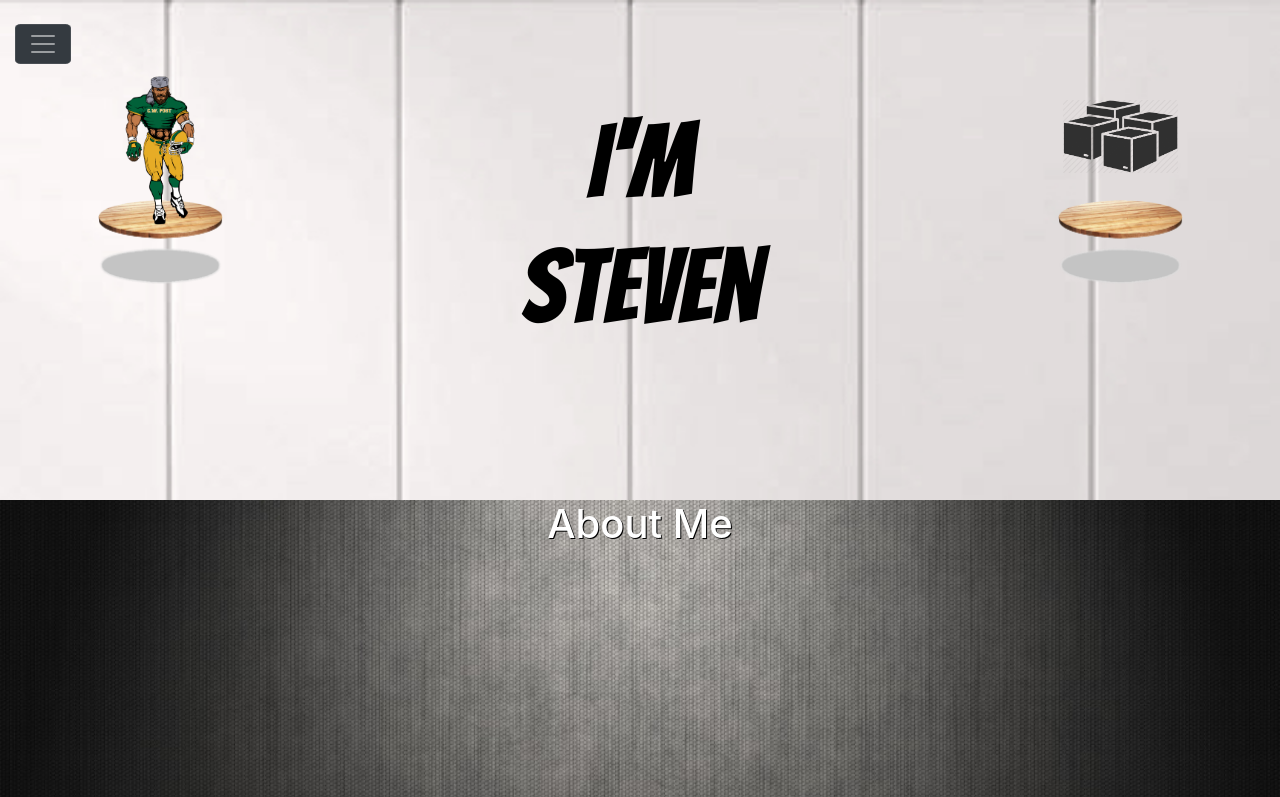
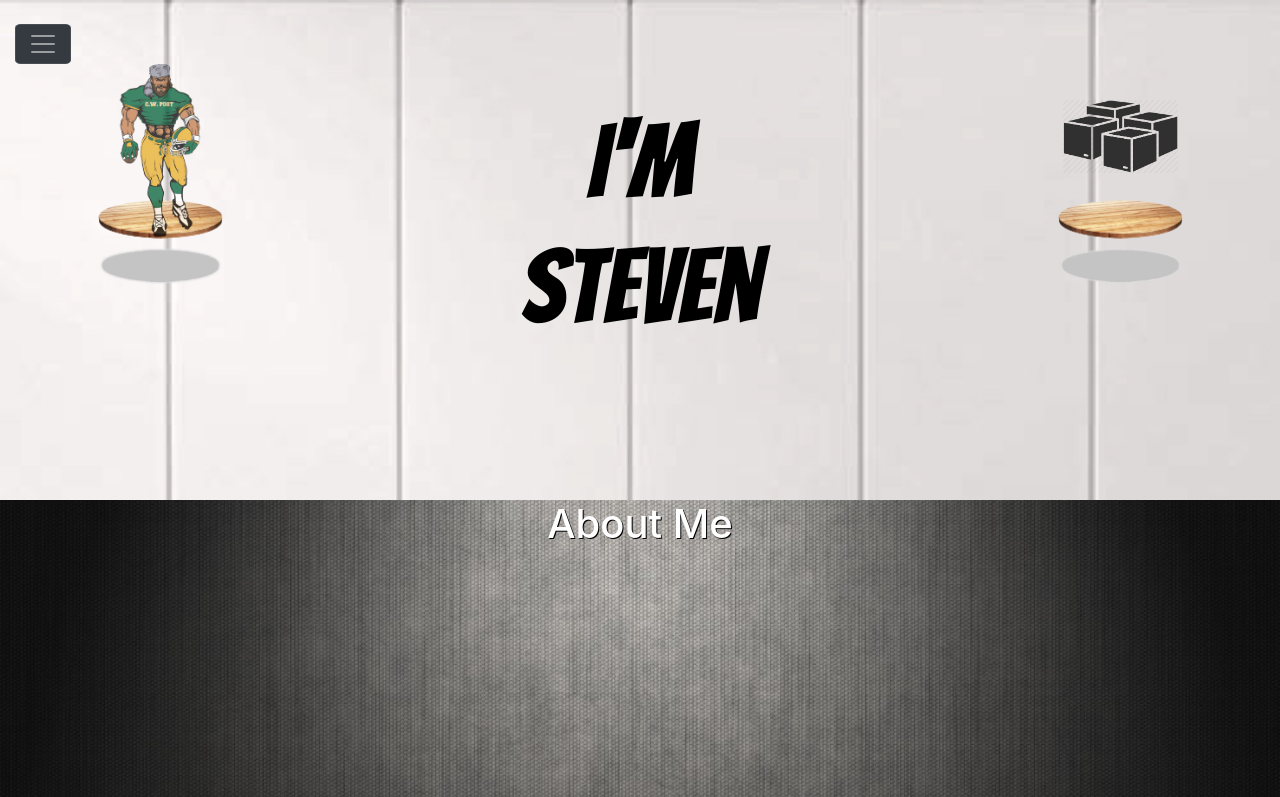
Before and after one commit to sjlaurino/landing.github.io, a plain HTML site: page index.html in a window 1280 px wide. In both pictures the pointer is over the picture 160 px from the left and 150 px from the top of the page. Shown: the top 797 px of the page. Drawn offline with nearby package versions, Linux system fonts and the light colour scheme.

Commit message:
pioneer bigger zoom and opacity

```diff
--- a/style.css
+++ b/style.css
@@ -80,8 +80,9 @@
 }
 .pioneer:hover{
   transition: .2s;
-  transform: scale(1.5);
+  transform: scale(1.75);
   z-index:125;
+  opacity: .75;
 }
 .pioneer-col{
   height: 100px;
```
